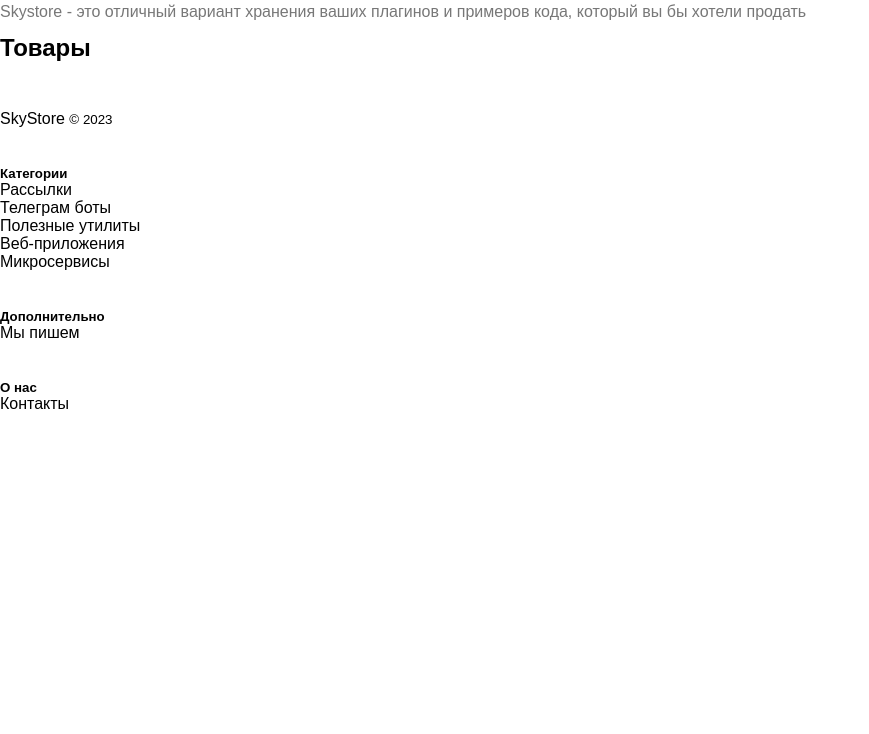
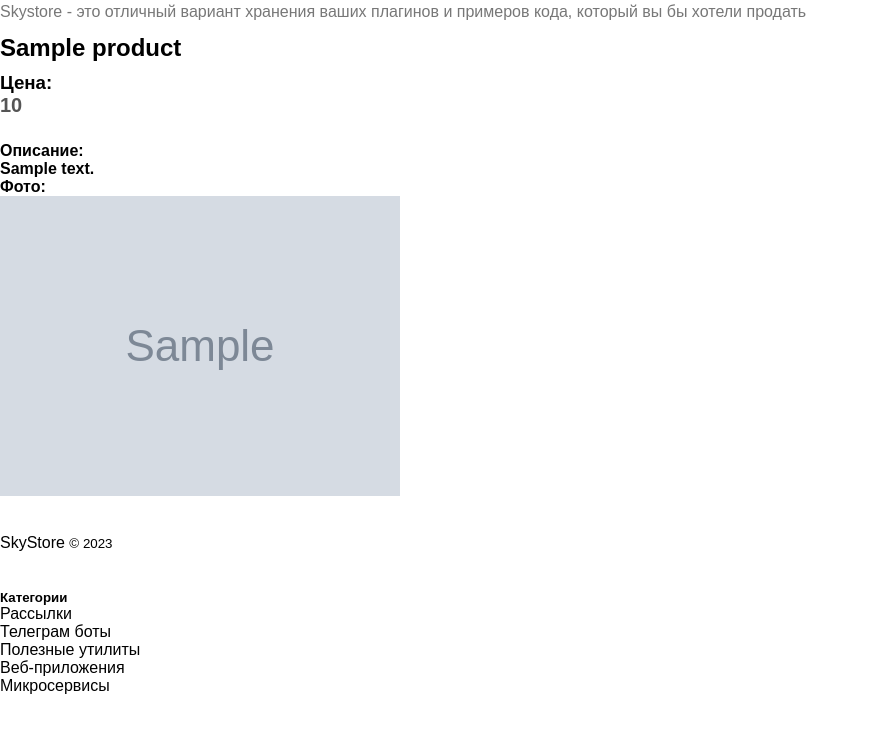
Before and after one commit to AdoleHitlman/prj2, a Django app: page /catalog/ in a window 1280 px wide. Shown: the part 56-790 px from the top of the page, without its empty margins (0-869 px from the left). Before the commit the page ends 465 px from the top, so only its background shows below. Run offline with Django 4.2, Linux system fonts and the light colour scheme; tables that the repository leaves empty hold one stand-in row (values such as "Sample post"); grey boxes marked "Sample" are stand-in pictures; some libraries are stand-ins or nearby versions.

Commit message:
fix mb last

```diff
--- a/catalog/templates/catalog/catalog.html
+++ b/catalog/templates/catalog/catalog.html
@@ -1,5 +1,6 @@
 {%load static%}
-<html lang="en" xmlns="http://www.w3.org/1999/html">
+{% load mediapath %}
+<html lang="ru" xmlns="http://www.w3.org/1999/html">
 <head>
     <meta charset="utf-8">
     <meta name="viewport" content="width=device-width, initial-scale=1">
@@ -21,16 +22,18 @@
 
     <div class="col-lg-3 col-md-6 col-sm-12">
         <div class="row text-center">
-            <div class="col-3">
+            <div class="col-12">
                 <div class="card mb-4 box-shadow">
-                    <div class="row">
-                        <h1>Товары</h1>
                     {% for product in products %}
-                        <div class="col-md-4">
-                            <h2>{{ catalog_product.name }}</h2>
-                            <p>{{ catalog_product.description|slice:":100" }}</p>
-                            <p>Price: {{ catalog_product.price }}</p>
-                            <p><a class="p-2 btn btn-outline-primary" href="{% url 'product' %}">Смотреть детали &raquo;</a></p>
+                    <div>
+                        <h1>{{ product.name }}</h1>
+                        <h3>Цена:</h3>
+                        <h2>{{ product.price }}</h2>
+                        <h5>&nbsp;</h5>
+                        <h4>Описание:</h4>
+                        <h4>{{ product.description|truncatechars:100 }}</h4>
+                        <h4>Фото:</h4>
+                        <img src="{{ product.photo|mediapath }}"/>
                     </div>
                     {% endfor %}
                 </div>
@@ -72,7 +75,6 @@
             </div>
         </div>
     </footer>
-    </div>
 
 
     <script src="/static/js/bootstrap.bundle.min.js"></script>
--- a/catalog/urls.py
+++ b/catalog/urls.py
@@ -2,13 +2,13 @@
 from django.conf.urls.static import static
 from django.urls import path
 
-from catalog.views import contacts, catalog, product,index,menu
+from catalog.views import contacts, catalog, index, menu#,product
 
 urlpatterns = [
                   path("", contacts),
                   path("contacts/", contacts, name="contacts"),
                   path("catalog/", catalog, name="catalog"),
-                  path("product/", product, name='product'),
-                  path("index/",index,name="index"),
-                  path("menu/",menu,name="menu"),
+                  #path("product/", product, name='product'),
+                  path("index/", index, name="index"),
+                  path("menu/", menu, name="menu"),
               ] + static(settings.MEDIA_URL, document_root=settings.MEDIA_ROOT)
--- a/catalog/views.py
+++ b/catalog/views.py
@@ -17,7 +17,8 @@
 
 
 def catalog(request):
-    return render(request, 'catalog/catalog.html')
+    products = Product.objects.all()
+    return render(request, 'catalog/catalog.html', context={'products': products})
 
 
 def menu(request):
@@ -28,6 +29,6 @@
     return render(request, 'catalog/index.html')
 
 
-def product(request):
-    products = Product.objects.all()
-    return render(request, 'catalog/product.html', {'product': products})
+def product(request, product_id):
+    products = Product.objects.get(id=product_id)
+    return render(request, 'catalog/product.html', {'product': product})
--- a/requrements.txt
+++ b/requrements.txt
@@ -1,3 +1,4 @@
+markdown
 ipython
 pillowp
 psycopg2
```
Also changed, not shown: catalog/templates/catalog/index.html (+18 -8 lines), catalog/templates/catalog/product.html (+6 -10 lines), media/products/800-600_1510315890.jpg, media/products/800-600_1510315890_3vcUpme.jpg. Lines whose indentation alone changed are shown as unchanged.
